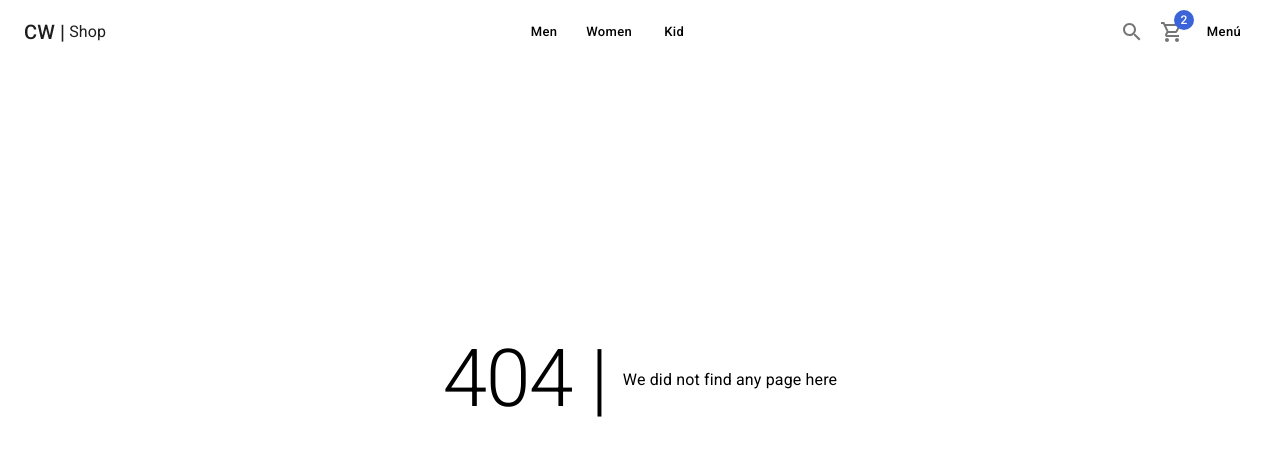
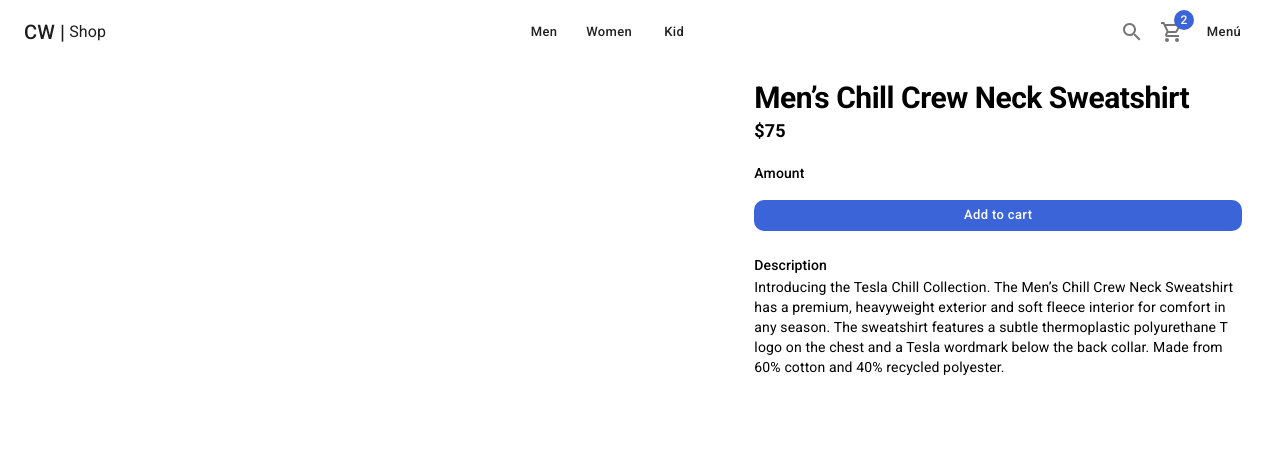
Before and after one commit to Ivowainer/cw-shop, a Next.js app: page /product/slug in a window 1280 px wide. Before the commit this address had no page. Shown: the top 456 px of the page. Built offline with nearby package versions, Linux system fonts and the light colour scheme.

Commit message:
Slug Page Design

```diff
--- /dev/null
+++ b/pages/product/slug.tsx
@@ -0,0 +1,44 @@
+import { Box, Button, Chip, Grid, Typography } from "@mui/material"
+import { ShopLayout } from "../../components/layouts"
+import { initialData } from "../../database/products"
+
+const product = initialData.products[0]
+
+const ProductPage = ({  }) => {
+  return (
+    <ShopLayout pageDescription={product.title} title={product.description}>
+      <Grid container spacing={3}>
+        <Grid item xs={12} sm={7}>
+          {/* SlideShow */}
+        </Grid>
+
+        <Grid item xs={12} sm={5}>
+          <Box display="flex" flexDirection="column">
+            {/* Titlr */}
+            <Typography variant="h1" component="h1">{product.title}</Typography>
+            <Typography variant="subtitle1" component="h2">{`$${product.price}`}</Typography>
+
+            {/* Cantidad */}
+            <Box sx={{ my: 2 }}>
+              <Typography variant="subtitle2">Amount</Typography>
+              {/* ItemCounter */}
+            </Box>
+
+            {/* Add to cart */}
+            <Button color="secondary" className="circular-btn">Add to cart</Button>
+
+            {/* <Chip label="No stock" color="error" variant="outlined" /> */}
+
+            {/* Description */}
+            <Box sx={{ mt: 3 }}>
+              <Typography variant="subtitle2">Description</Typography>
+              <Typography variant="body2">{product.description}</Typography>
+            </Box>
+          </Box>
+        </Grid>
+      </Grid>
+    </ShopLayout>
+  )
+}
+
+export default ProductPage
--- a/themes/light-theme.ts
+++ b/themes/light-theme.ts
@@ -10,7 +10,10 @@
     },
     secondary: {
       main: '#3A64D8'
-    }
+    },
+    info: {
+      main: '#fff'
+    },
   },
   components: {
     MuiLink: {
@@ -54,11 +57,10 @@
         variant: 'contained',
         size: 'small',
         disableElevation: true,
+        color: 'info'
       },
       styleOverrides: {
         root: {
-          backgroundColor: 'white',
-          color: 'black',
           textTransform: 'none',
           boxShadow: 'none',
           borderRadius: 10,
```
Also changed, not shown: components/products/ProductCard.tsx (+7 -1 lines).
